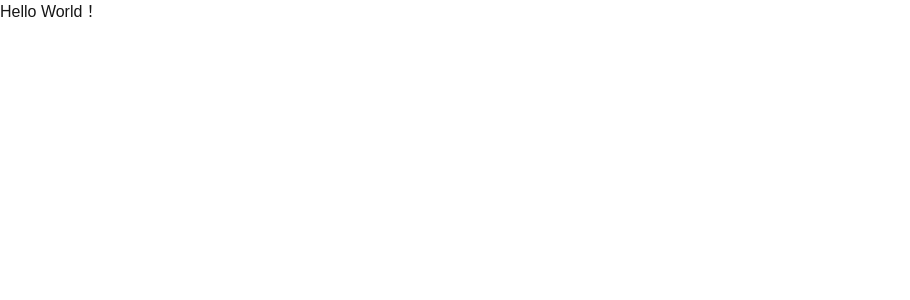
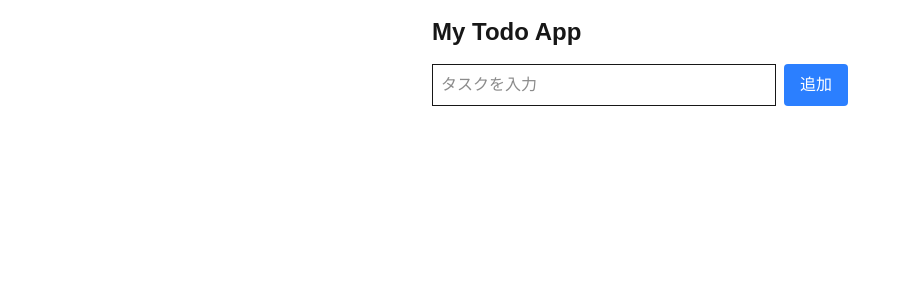
Before and after one commit to my00-webapp/todo-app, a Next.js app: page / in a window 1280 px wide. Shown: the top 300 px of the page, without its empty margins (0-910 px from the left). Built offline with nearby package versions, Linux system fonts and the light colour scheme.

Commit message:
タスク追加機能

```diff
--- a/src/app/page.tsx
+++ b/src/app/page.tsx
@@ -1,5 +1,42 @@
-import Image from "next/image";
+"use client"
+import { useState } from 'react';
 
-export default function Home() {
-  return <h1>Hello World！</h1>;
+
+export default function TodoApp() {
+  const [todos, setTodos] = useState<string[]>([]);
+  const [input, setInput] = useState("");
+
+  const addTodo = () => {
+    if (!input) return;
+    setTodos([...todos, input]);
+    setInput("");
+
+};
+
+return (
+   <div className="p-4 max-w-md mx-auto">
+      <h1 className="text-2xl font-bold mb-4">My Todo App</h1>
+      <div className="flex gap-2 mb-4">
+        <input
+          value={input}
+          onChange={(e) => setInput(e.target.value)}
+          className="border p-2 flex-1"
+          placeholder="タスクを入力"
+        />
+        <button
+          onClick={addTodo}
+          className="bg-blue-500 text-white px-4 py-2 rounded"
+        >
+          追加
+        </button>
+      </div>
+      <ul className="space-y-2">
+        {todos.map((todo, index) => (
+          <li key={index} className="border p-2 rounded">
+            {todo}
+          </li>
+        ))}
+      </ul>
+    </div>
+  );
 }
```
